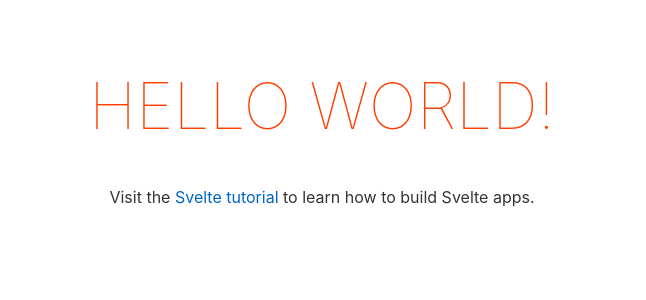
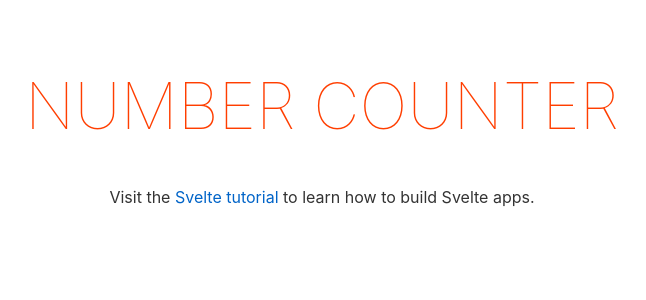
Before and after one commit to raflyfahrezi/number-counter-svelte, a Svelte app: page / in a window 1280 px wide. Shown: the top 300 px of the page, without its empty margins (318-964 px from the left). Built offline with nearby package versions, Linux system fonts and the light colour scheme.

Commit message:
formating app.svelte and change name props value

```diff
--- a/src/App.svelte
+++ b/src/App.svelte
@@ -1,10 +1,13 @@
 <script>
-	export let name;
+    export let name
 </script>
 
 <main>
-	<h1>Hello {name}!</h1>
-	<p>Visit the <a href="https://svelte.dev/tutorial">Svelte tutorial</a> to learn how to build Svelte apps.</p>
+    <h1>{name}</h1>
+    <p>
+        Visit the <a href="https://svelte.dev/tutorial">Svelte tutorial</a> to learn
+        how to build Svelte apps.
+    </p>
 </main>
 
 <style>
--- a/src/main.js
+++ b/src/main.js
@@ -1,10 +1,10 @@
-import App from './App.svelte';
+import App from './App.svelte'
 
 const app = new App({
-	target: document.body,
-	props: {
-		name: 'world'
-	}
-});
+    target: document.body,
+    props: {
+        name: 'Number Counter',
+    },
+})
 
-export default app;
+export default app
```
Lines whose indentation alone changed are shown as unchanged.
